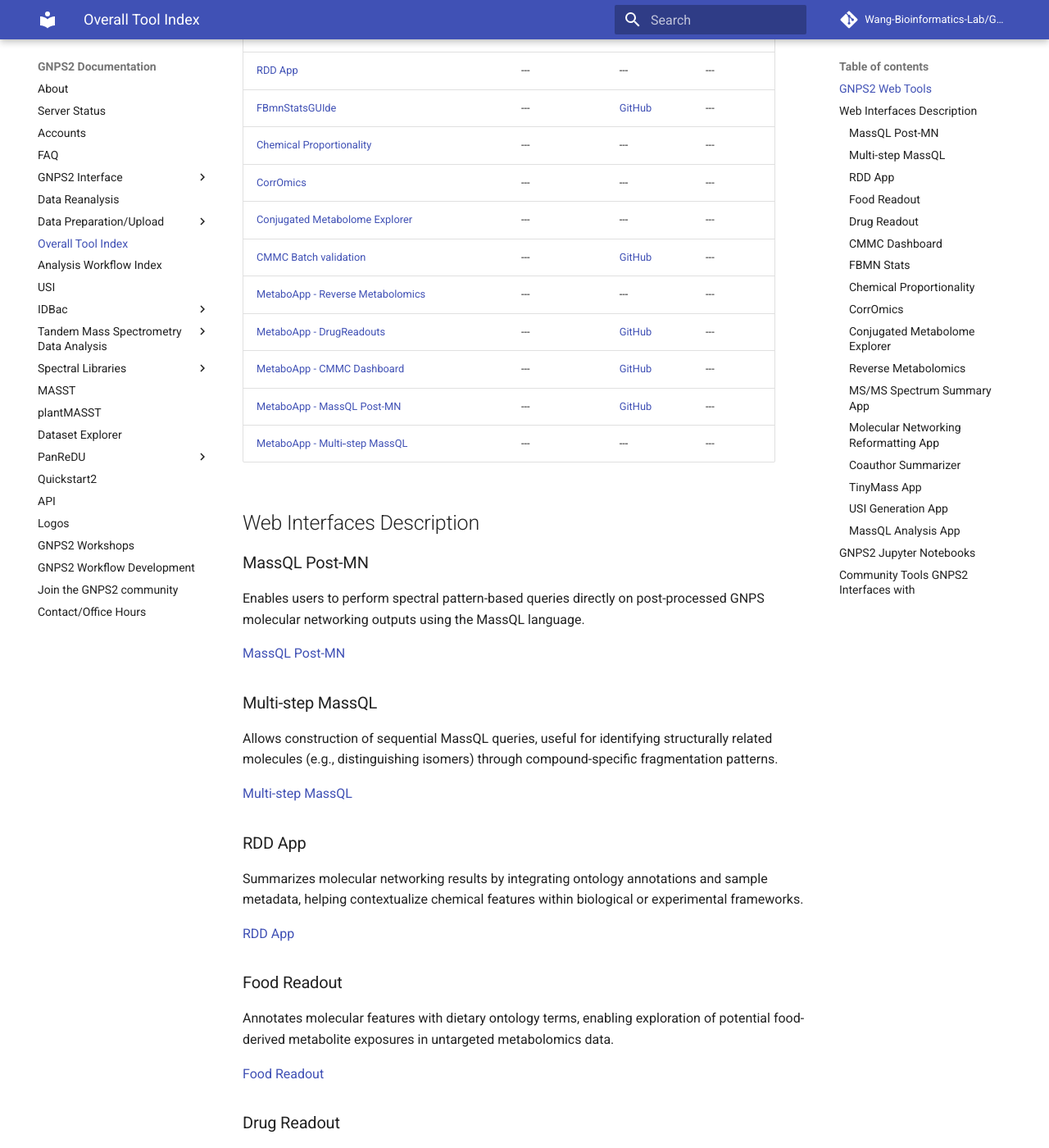
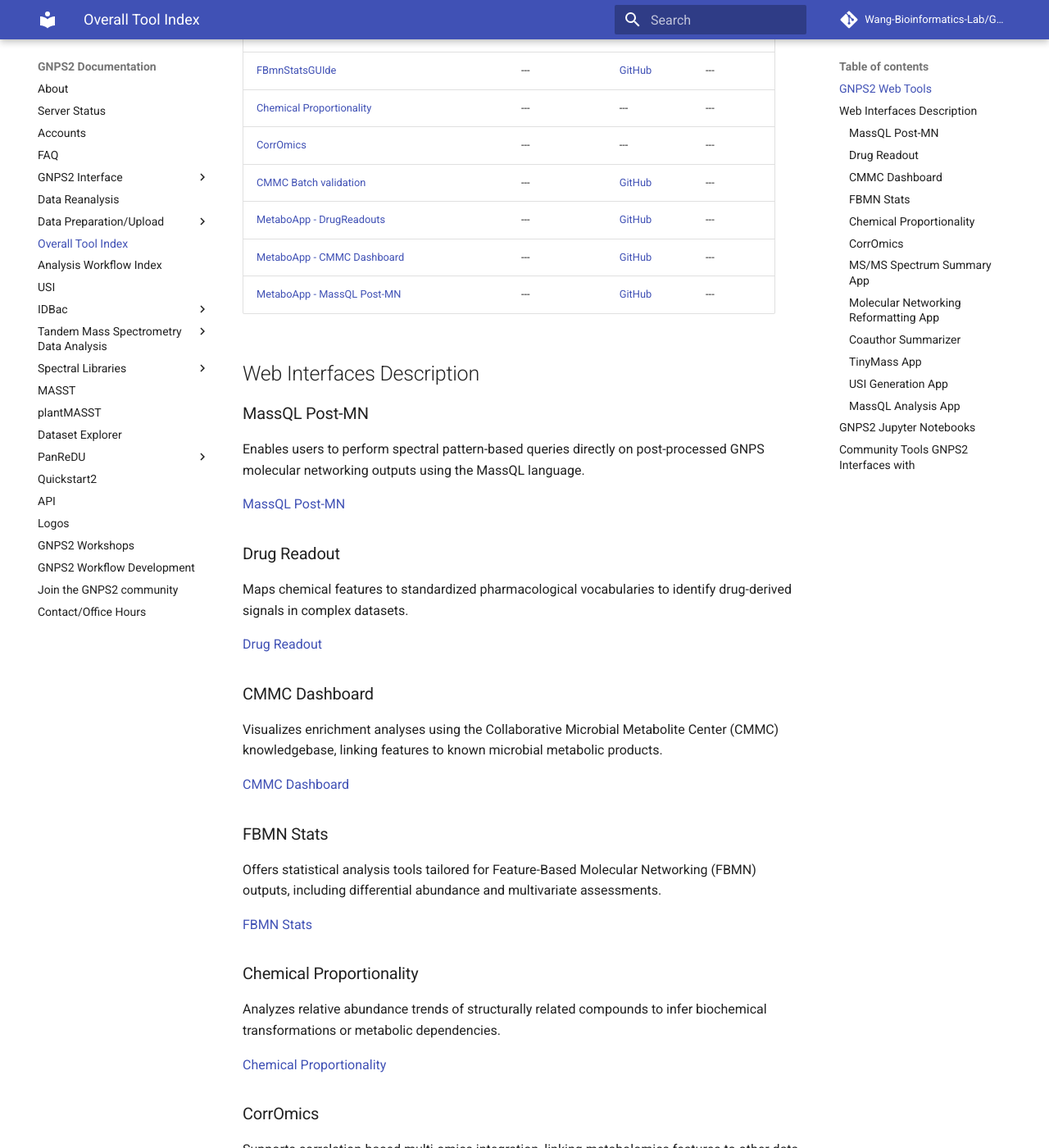
Before and after one commit to Wang-Bioinformatics-Lab/GNPS2_Documentation, an MkDocs documentation site: the page built from docs/toolindex.md, in a window 1280 px wide and 1400 px high, scrolled down 1395 px. Shown: the whole window at 82% size. Built offline with MkDocs 1.6.1 and Material for MkDocs 9.7.7, drawn with Linux system fonts in a browser that asks for light colours; comment, search, counter and statistics services are not loaded; some of the changed lines change nothing that is shown; some of the changed text lies outside the part shown.

Commit message:
commenting out streamlit links

```diff
--- a/docs/toolindex.md
+++ b/docs/toolindex.md
@@ -11,39 +11,42 @@
 
 These are web tools that is run by the GNPS2 team and provides complementary functionality to GNPS2.
 
-| Tool                                                                               | Documentation           | Source Code                                                                         | Citation                                                                |
-|------------------------------------------------------------------------------------|-------------------------|-------------------------------------------------------------------------------------|-------------------------------------------------------------------------|
-| [Pubmed Co-Authors List](https://coauthor.wanglab.science/)                        | ---                     | ---                                                                                 | ---                                                                     |
-| [Nature Journals Author Quick Entry](https://natureauthors.wanglab.science/)       | ---                     | ---                                                                                 | ---                                                                     |
-| [GNPS2 Spectral Similarity Hub](https://similarity.gnps2.org/)                     | ---                     | ---                                                                                 | ---                                                                     |
-| [GNPS2 Structure Server](https://structure.gnps2.org/)                             | ---                     | ---                                                                                 | ---                                                                     |
-| [GNPS2 Cytoscape](https://cytoscape.gnps2.org/)                                    | ---                     | ---                                                                                 | ---                                                                     |
-| [Metabolomics Spectrum Resolver](https://metabolomics-usi.gnps2.org)               | [Documentation](usi.md) | [GitHub](https://github.com/mwang87/MetabolomicsSpectrumResolver)                   | [Citation](https://www.biorxiv.org/content/10.1101/2020.05.09.086066v1) |
-| [GNPS2 Networking URL Formatter](https://urlformatter.gnps2.org)                   | ---                     | ---                                                                                 | ---                                                                     |
+| Tool                                                                                | Documentation           | Source Code                                                                         | Citation                                                                |
+|-------------------------------------------------------------------------------------|-------------------------|-------------------------------------------------------------------------------------|-------------------------------------------------------------------------|
+| [Pubmed Co-Authors List](https://coauthor.wanglab.science/)                         | ---                     | ---                                                                                 | ---                                                                     |
+| [Nature Journals Author Quick Entry](https://natureauthors.wanglab.science/)        | ---                     | ---                                                                                 | ---                                                                     |
+| [GNPS2 Spectral Similarity Hub](https://similarity.gnps2.org/)                      | ---                     | ---                                                                                 | ---                                                                     |
+| [GNPS2 Structure Server](https://structure.gnps2.org/)                              | ---                     | ---                                                                                 | ---                                                                     |
+| [GNPS2 Cytoscape](https://cytoscape.gnps2.org/)                                     | ---                     | ---                                                                                 | ---                                                                     |
+| [Metabolomics Spectrum Resolver](https://metabolomics-usi.gnps2.org)                | [Documentation](usi.md) | [GitHub](https://github.com/mwang87/MetabolomicsSpectrumResolver)                   | [Citation](https://www.biorxiv.org/content/10.1101/2020.05.09.086066v1) |
+| [GNPS2 Networking URL Formatter](https://urlformatter.gnps2.org)                    | ---                     | ---                                                                                 | ---                                                                     |
 | [GNPS2 Classical Networking Upset Plot Dashboard](http://classicalupset.gnps2.org/) | ---                     | [GitHub](https://github.com/mwang87/GNPS_ClassicalNetworkGroupsComparisonDashboard) | ---                                                                     |
-| [GNPS2 FBMN Upset Plot Dashboard](https://fbmnupset.gnps2.org/)                    | ---                     | ---                                                                                 | ---                                                                     |
-| [NP Classifier](https://npclassifier.gnps2.org/)                                   | ---                     | [GitHub](https://github.com/mwang87/NP-Classifier)                                  | ---                                                                     |
-| [GNPS2 Dashboard](https://dashboard.gnps2.org/)                                    | ---                     | ---                                                                                 | ---                                                                     |
-| [GNPS2 Plotter Dashboard (Beta)](https://plotter.gnps2.org/)                       | ---                     | ---                                                                                 | ---                                                                     |
-| [GNPS2 Dataset File Explorer (Beta)](https://explorer.gnps2.org/)                  | ---                     | ---                                                                                 | ---                                                                     |
-| [GNPS2 Public Libraries Download List](https://external.gnps2.org/gnpslibrary)     | ---                     | ---                                                                                 | ---                                                                     |
-| [GNPS2 Tiny Mass Sharer](https://tinymass.gnps2.org/)                              | ---                     | ---                                                                                 | ---                                                                     |
-| [GNPS2 MassQL Visualizer](https://massql.gnps2.org/)                               | ---                     | ---                                                                                 | ---                                                                     |
-| [GNPS2 MassQL Analysis/Chatbot](https://massql-analysis.gnps2.org/)                | ---                     | ---                                                                                 | ---                                                                     |
-| [GNPS2 USI Playground](https://usi-playground.gnps2.org/)                          | ---                     | ---                                                                                 | ---                                                                     |
-| [GNPS2 Network Customization Playground](https://networkcustomization.gnps2.org/)  | ---                     | ---                                                                                 | ---                                                                     |
-| [RDD App](https://gnps-rdd.streamlit.app/)                                         | ---                     | ---                                                                                 | ---                                                                     |
-| [FBmnStatsGUIde](https://fbmn-statsguide.gnps2.org/)                               | ---                     | [GitHub](https://github.com/Functional-Metabolomics-Lab/FBMN-STATS)                 | ---                                                                     |
-| [Chemical Proportionality](https://chemprop.gnps2.org/)                            | ---                     | ---                                                                                 | ---                                                                     |
-| [CorrOmics](https://corromics.gnps2.org/)                                          | ---                     | ---                                                                                 | ---                                                                     |
-| [Conjugated Metabolome Explorer](https://conjugated-metabolome.streamlit.app/)     | ---                     | ---                                                                                 | ---                                                                     |
-| [CMMC Batch validation](https://cmmc-validation.gnps2.org/)                        | ---                     | [GitHub](https://github.com/Wang-Bioinformatics-Lab/streamlit-cmmc-validator)       | ---                                                                     |
-| [MetaboApp - Reverse Metabolomics](https://reversemetabolomics.streamlit.app/)     | ---                     | ---                                                                                 | ---                                                                     |
-| [MetaboApp - DrugReadouts](https://drugreadouts.gnps2.org/)                        | ---                     | [GitHub](https://github.com/wilhan-nunes/streamlit_drug_readouts)                   | ---                                                                     |
-| [MetaboApp - CMMC Dashboard](https://cmmc-dashboard.gnps2.org/)                    | ---                     | [GitHub](https://github.com/wilhan-nunes/streamlit_CMMC_analysis-dashboard)         | ---                                                                     |
-| [MetaboApp - MassQL Post-MN](https://massqlpostmn.gnps2.org/)                      | ---                     | [GitHub](https://github.com/helenamrusso/streamlit-massql-post-mn)                  | ---                                                                     |
-| [MetaboApp - Multi‑step MassQL](https://multi-step-massql.streamlit.app/)          | ---                     | ---                                                                                 | ---                                                                     |
+| [GNPS2 FBMN Upset Plot Dashboard](https://fbmnupset.gnps2.org/)                     | ---                     | ---                                                                                 | ---                                                                     |
+| [NP Classifier](https://npclassifier.gnps2.org/)                                    | ---                     | [GitHub](https://github.com/mwang87/NP-Classifier)                                  | ---                                                                     |
+| [GNPS2 Dashboard](https://dashboard.gnps2.org/)                                     | ---                     | ---                                                                                 | ---                                                                     |
+| [GNPS2 Plotter Dashboard (Beta)](https://plotter.gnps2.org/)                        | ---                     | ---                                                                                 | ---                                                                     |
+| [GNPS2 Dataset File Explorer (Beta)](https://explorer.gnps2.org/)                   | ---                     | ---                                                                                 | ---                                                                     |
+| [GNPS2 Public Libraries Download List](https://external.gnps2.org/gnpslibrary)      | ---                     | ---                                                                                 | ---                                                                     |
+| [GNPS2 Tiny Mass Sharer](https://tinymass.gnps2.org/)                               | ---                     | ---                                                                                 | ---                                                                     |
+| [GNPS2 MassQL Visualizer](https://massql.gnps2.org/)                                | ---                     | ---                                                                                 | ---                                                                     |
+| [GNPS2 MassQL Analysis/Chatbot](https://massql-analysis.gnps2.org/)                 | ---                     | ---                                                                                 | ---                                                                     |
+| [GNPS2 USI Playground](https://usi-playground.gnps2.org/)                           | ---                     | ---                                                                                 | ---                                                                     |
+| [GNPS2 Network Customization Playground](https://networkcustomization.gnps2.org/)   | ---                     | ---                                                                                 | ---                                                                     |
+| [FBmnStatsGUIde](https://fbmn-statsguide.gnps2.org/)                                | ---                     | [GitHub](https://github.com/Functional-Metabolomics-Lab/FBMN-STATS)                 | ---                                                                     |
+| [Chemical Proportionality](https://chemprop.gnps2.org/)                             | ---                     | ---                                                                                 | ---                                                                     |
+| [CorrOmics](https://corromics.gnps2.org/)                                           | ---                     | ---                                                                                 | ---                                                                     |
+| [CMMC Batch validation](https://cmmc-validation.gnps2.org/)                         | ---                     | [GitHub](https://github.com/Wang-Bioinformatics-Lab/streamlit-cmmc-validator)       | ---                                                                     |
+| [MetaboApp - DrugReadouts](https://drugreadouts.gnps2.org/)                         | ---                     | [GitHub](https://github.com/wilhan-nunes/streamlit_drug_readouts)                   | ---                                                                     |
+| [MetaboApp - CMMC Dashboard](https://cmmc-dashboard.gnps2.org/)                     | ---                     | [GitHub](https://github.com/wilhan-nunes/streamlit_CMMC_analysis-dashboard)         | ---                                                                     |
+| [MetaboApp - MassQL Post-MN](https://massqlpostmn.gnps2.org/)                       | ---                     | [GitHub](https://github.com/helenamrusso/streamlit-massql-post-mn)                  | ---                                                                     |
 
+[//]: # (| [MetaboApp - Reverse Metabolomics]&#40;https://reversemetabolomics.streamlit.app/&#41;     | ---                     | ---                                                                                 | ---                                                                     |)
+
+[//]: # (| [Conjugated Metabolome Explorer]&#40;https://conjugated-metabolome.streamlit.app/&#41;     | ---                     | ---                                                                                 | ---                                                                     |)
+
+[//]: # (| [MetaboApp - Multi‑step MassQL]&#40;https://multi-step-massql.streamlit.app/&#41;          | ---                     | ---                                                                                 | ---                                                                     |)
+
+[//]: # (| [RDD App]&#40;https://gnps-rdd.streamlit.app/&#41;                                         | ---                     | ---                                                                                 | ---                                                                     |)
 
 ## Web Interfaces Description
 
@@ -53,23 +56,29 @@
 
 [MassQL Post-MN](https://massqlpostmn.gnps2.org/)
 
-### Multi-step MassQL
+[//]: # (### Multi-step MassQL)
 
-Allows construction of sequential MassQL queries, useful for identifying structurally related molecules (e.g., distinguishing isomers) through compound-specific fragmentation patterns.
+[//]: # ()
+[//]: # (Allows construction of sequential MassQL queries, useful for identifying structurally related molecules &#40;e.g., distinguishing isomers&#41; through compound-specific fragmentation patterns.)
 
-[Multi-step MassQL](https://multi-step-massql.streamlit.app/)
+[//]: # ()
+[//]: # ([Multi-step MassQL]&#40;https://multi-step-massql.streamlit.app/&#41;)
 
-### RDD App
+[//]: # (### RDD App)
 
-Summarizes molecular networking results by integrating ontology annotations and sample metadata, helping contextualize chemical features within biological or experimental frameworks.
+[//]: # ()
+[//]: # (Summarizes molecular networking results by integrating ontology annotations and sample metadata, helping contextualize chemical features within biological or experimental frameworks.)
 
-[RDD App](https://gnps-rdd.streamlit.app/)
+[//]: # ()
+[//]: # ([RDD App]&#40;https://gnps-rdd.streamlit.app/&#41;)
 
-### Food Readout
+[//]: # (### Food Readout)
 
-Annotates molecular features with dietary ontology terms, enabling exploration of potential food-derived metabolite exposures in untargeted metabolomics data.
+[//]: # ()
+[//]: # (Annotates molecular features with dietary ontology terms, enabling exploration of potential food-derived metabolite exposures in untargeted metabolomics data.)
 
-[Food Readout](https://foodreadouts.streamlit.app/)
+[//]: # ()
+[//]: # ([Food Readout]&#40;https://foodreadouts.streamlit.app/&#41;)
 
 ### Drug Readout
 
@@ -102,17 +111,21 @@
 
 [CorrOmics](https://corromics.gnps2.org/)
 
-### Conjugated Metabolome Explorer
+[//]: # (### Conjugated Metabolome Explorer)
 
-Facilitates the exploration of metabolite conjugation patterns across large datasets, aiding the identification of phase II metabolism products.
+[//]: # ()
+[//]: # (Facilitates the exploration of metabolite conjugation patterns across large datasets, aiding the identification of phase II metabolism products.)
 
-[Conjugated Metabolome Explorer](https://conjugated-metabolome.streamlit.app/)
+[//]: # ()
+[//]: # ([Conjugated Metabolome Explorer]&#40;https://conjugated-metabolome.streamlit.app/&#41;)
 
-### Reverse Metabolomics
+[//]: # (### Reverse Metabolomics)
 
-Enables querying of large repositories to identify metadata or sample types associated with specific molecular features, providing reverse-lookup functionality for biomarker discovery.
+[//]: # ()
+[//]: # (Enables querying of large repositories to identify metadata or sample types associated with specific molecular features, providing reverse-lookup functionality for biomarker discovery.)
 
-[Reverse Metabolomics](https://reversemetabolomics.streamlit.app/)
+[//]: # ()
+[//]: # ([Reverse Metabolomics]&#40;https://reversemetabolomics.streamlit.app/&#41;)
 
 
 ### MS/MS Spectrum Summary App
```
